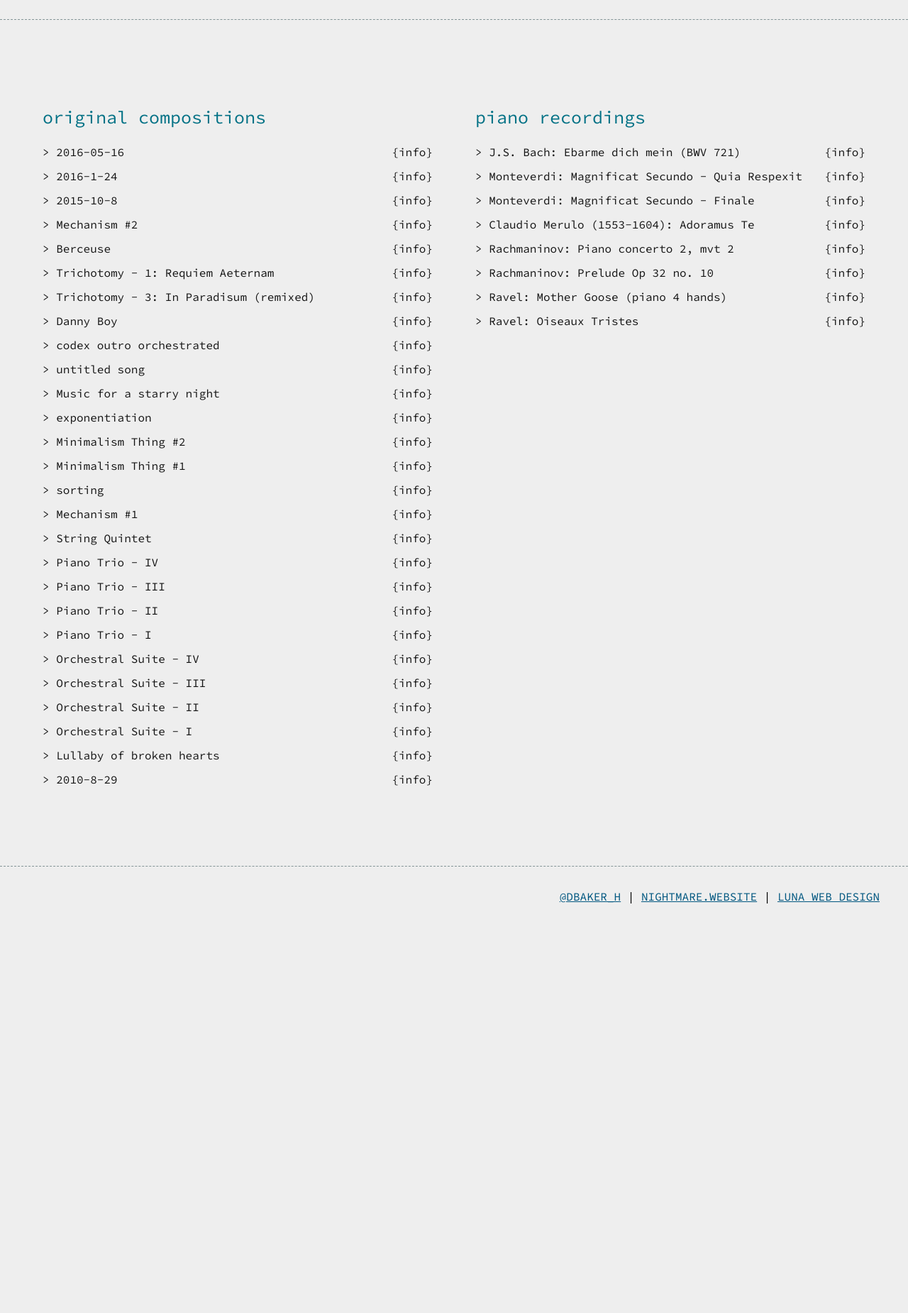
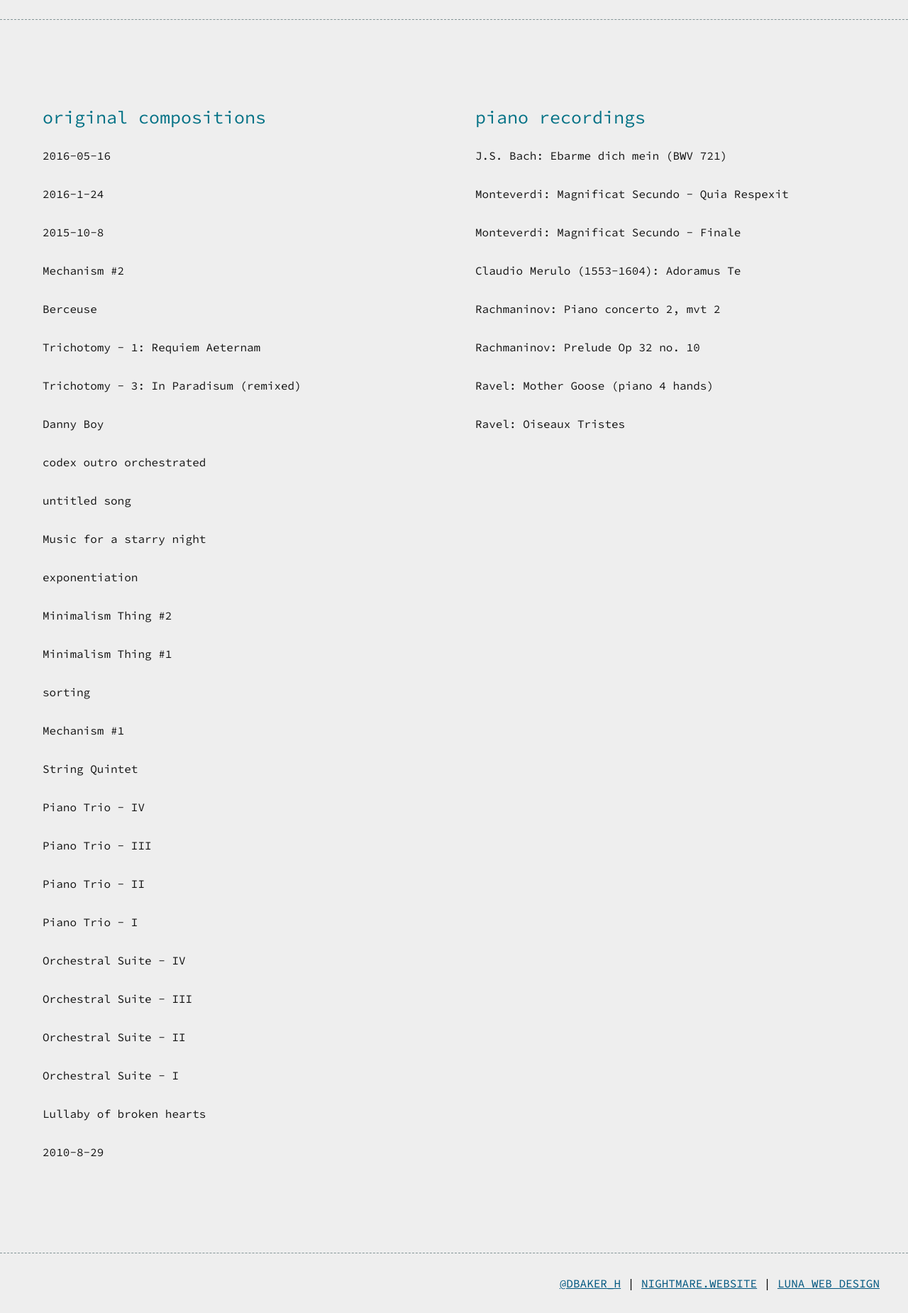
Before and after one commit to d-baker/navsite, a Jekyll site: the page built from audio.html, in a window 1280 px wide, cut to the strip 82-1932 px from the top of the page. Shown: the whole strip at 71% size. Built offline with Jekyll 4.4.1, drawn with Linux system fonts in a browser that asks for light colours; some web fonts are replaced; comment, search, counter and statistics services are not loaded; before the commit the page ends 1387 px from its top, so only the background shows below that.

Commit message:
get rid of AV info link

```diff
--- a/_sass/av.scss
+++ b/_sass/av.scss
@@ -32,34 +32,6 @@ audio, video {
     right: 0px;
 }
 
-.info {
-    audio, video {
-        width: 50px;
-    }
-
-    margin-left: 10px;
-    text-align: right;
-    width: 100%;
-    color: $fg;
-    //display: inline-block;
-
-    &:hover {
-        cursor: pointer;
-        color: $highlight;
-    }
-
-    &:visited {
-        color: $fg;
-    }
-
-    &:before {
-        content: "{";
-    }
-    &:after {
-        content: "}";
-    }
-}
-
 .avblock {
     width: 550px;
 	padding-bottom: 20px;
@@ -69,43 +41,30 @@ audio, video {
 	    padding: 0px;
 	    margin: 0px;
 	    font-weight: normal;
+        &:hover {
+            color: $highlight;
+        }
 	}
+
 	li {
 		&:before {
 			content: "";
 		}
 
-        margin-bottom: 10px;
+        cursor: pointer;
+        margin: 30px 0px;
         position: relative;
     }
 
 }
 
-a.tracktitle {
-    color: $fg;
-
-    &:hover {
-        cursor: pointer;
-        color: $highlight!important;
-    }
-
-    &:visited {
-        color: $batcolor;
-    }
-
-	&:before {
-		content: "> ";
-	}
-}
-
 .descrip {
-    //color: $batcolor - #111;
+    cursor: auto;
     font-style: italic;
     margin: 15px 0px 0px 15px;
 
     a {
         color: $highlight;
-        //color: $batcolor - #111;
         &:hover {
             color: $highlight;
         }
--- a/assets/js/AVInfoToggle.js
+++ b/assets/js/AVInfoToggle.js
@@ -3,10 +3,15 @@ $(document).ready(function() {
 
 	$(".descrip").hide();
 
-    $(".info").click(function(e) {
+    // stop li click propogating to children
+    $(".avblock li > .descrip").click(function(e) {
+        e.stopPropagation();
+    });
+
+    $(".avblock li").click(function(e) {
         var $target = $(e.currentTarget);
-        var desc = $target.parents("h2").siblings(".descrip");
-        var targetIndex = desc.closest(".avblock").find("li").index(desc.closest("li"));
+        var desc = $target.find(".descrip");
+        var targetIndex = $target.closest(".avblock").find("li").index($target);
 
         if (desc.css("display") == "none") {
             $(".descrip").find("audio").remove(); // remove all audios
@@ -29,7 +34,6 @@ $(document).ready(function() {
             // add audio to and show user's chosen descrip
             desc.find(".audioplayer").prepend(playlist[targetIndex]);
             desc.show();
-
         } else {
             $(".descrip").find("audio").remove();
             $(".descrip").hide();
--- a/audio.html
+++ b/audio.html
@@ -10,12 +10,8 @@ permalink: /music/audio/
         <ul class="playlist">
         {% for audio in site.data.audio-originalcomps %}
             <li>
-                <h2>
-                    <a class="tracktitle" href="{{ (audio.title | sanitize_filename) | prepend: "originalcomps" }}">{{ audio.title }}</a>
-                    <span class="options">
-                        <a class="info op">info</a>
-                    </span>
-                </h2>
+                <h2 class="tracktitle">{{ audio.title }}</h2>
+
                 <div class="descrip">
                     <div class="audioplayer">
                         <audio controls>
@@ -38,16 +34,12 @@ permalink: /music/audio/
         <ul class="playlist">
         {% for audio in site.data.audio-pianorecs %}
             <li>
-                <h2>
-                    <a class="tracktitle" href="{{ (audio.title | sanitize_filename) | prepend: "pianorecs" }}">{{ audio.title }}</a>
-                    <span class="options">
-                        <a class="info op">info</a>
-                    </span>
-                </h2>
+                <h2 class="tracktitle">{{ audio.title }}</h2>
+
                 <div class="descrip">
                     <div class="audioplayer">
                         <audio controls>
-                            <source src="{{ audio.src| prepend: "/assets/audio/" }}" type="audio/mpeg">
+                            <source src="{{ audio.src | prepend: "/assets/audio/" }}" type="audio/mpeg">
                         </audio>
                     </div>
                     {% if audio.description != "" %}
```
